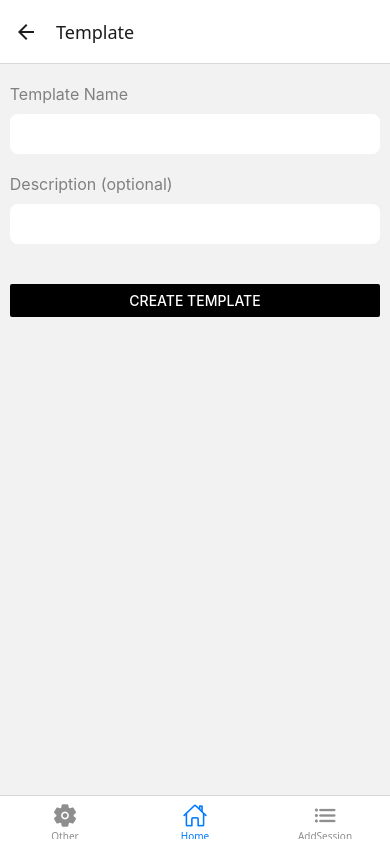
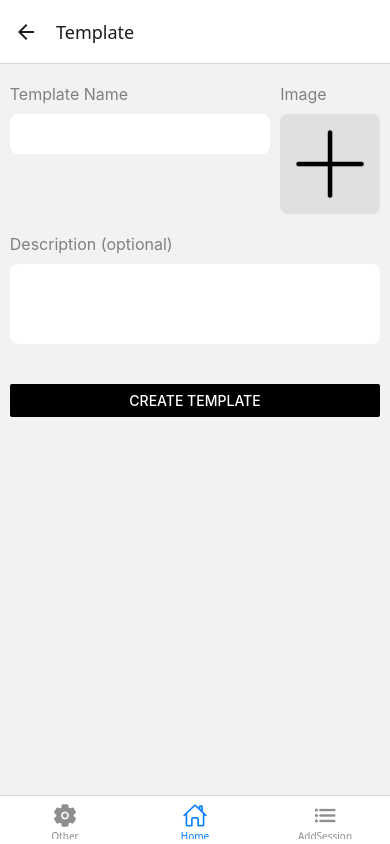
Before and after one commit to AmitBuskila/Peak-Forge-Client, a React Native app: screen /Template in a window 390 px wide. Built offline with nearby package versions, Linux system fonts and the light colour scheme.

Commit message:
Add image picker component and integrate with template modal form

```diff
--- a/package.json
+++ b/package.json
@@ -14,6 +14,7 @@
     "@react-navigation/native": "^7.0.14",
     "@react-navigation/stack": "^7.1.1",
     "expo": "~52.0.23",
+    "expo-image-picker": "^16.0.3",
     "expo-linear-gradient": "~14.0.1",
     "expo-status-bar": "~2.0.0",
     "prettier": "^3.4.2",
--- a/src/components/TemplateModal.tsx
+++ b/src/components/TemplateModal.tsx
@@ -1,19 +1,20 @@
-import { LinearGradient } from "expo-linear-gradient";
 import React, { FC } from "react";
-import { useForm, SubmitErrorHandler, Controller } from "react-hook-form";
+import { Controller, SubmitErrorHandler, useForm } from "react-hook-form";
 import {
   Button,
   ScrollView,
+  StyleSheet,
   Text,
   TextInput,
   View,
-  StyleSheet,
 } from "react-native";
+import { ImagePicker } from "./imagePicker";
 
-type FormValues = {
-  email: string;
-  password: string;
-};
+export interface FormValues {
+  image: string;
+  name: string;
+  description: string;
+}
 
 export const TemplateModal: FC<{}> = () => {
   const {
@@ -23,8 +24,8 @@ export const TemplateModal: FC<{}> = () => {
     control,
     reset,
     formState: { errors },
-  } = useForm();
-  const onSubmit = (data) => {
+  } = useForm<FormValues>();
+  const onSubmit = (data: FormValues) => {
     console.log(data);
   };
 
@@ -39,6 +40,8 @@ export const TemplateModal: FC<{}> = () => {
       }}
     >
       <View style={styles.container}>
+        <View style={{ flexDirection: "row" }}>
+          <View style={{ flexDirection: "column", flex: 1 }}>
             <Text style={styles.label}>Template Name</Text>
             <Controller
               control={control}
@@ -53,6 +56,12 @@ export const TemplateModal: FC<{}> = () => {
                 />
               )}
             />
+          </View>
+          <View style={{ flexDirection: "column", marginLeft: 10 }}>
+            <Text style={{ ...styles.label }}>Image</Text>
+            <ImagePicker form={{ control, setValue }} />
+          </View>
+        </View>
         <Text style={styles.label}>Description (optional)</Text>
         <Controller
           control={control}
@@ -60,10 +69,12 @@ export const TemplateModal: FC<{}> = () => {
           rules={{ required: false }}
           render={({ field: { onChange, onBlur, value } }) => (
             <TextInput
-              style={styles.input}
+              style={{ ...styles.input, height: 80 }}
               onBlur={onBlur}
               onChangeText={(value) => onChange(value)}
               value={value}
+              multiline={true}
+              textAlignVertical="top"
             />
           )}
         />
--- /dev/null
+++ b/src/components/imagePicker.tsx
@@ -0,0 +1,182 @@
+import React, { FC, useState } from "react";
+import { Control, Controller, UseFormSetValue } from "react-hook-form";
+import {
+  View,
+  Text,
+  TouchableOpacity,
+  Modal,
+  FlatList,
+  Image,
+  StyleSheet,
+  ImageSourcePropType,
+} from "react-native";
+import { FormValues } from "./TemplateModal";
+
+const images = [
+  {
+    id: "1",
+    uri: require("../../assets/gym.webp"),
+  },
+  {
+    id: "2",
+    uri: require("../../assets/gym.webp"),
+  },
+  {
+    id: "3",
+    uri: require("../../assets/gym.webp"),
+  },
+  {
+    id: "4",
+    uri: require("../../assets/gym.webp"),
+  },
+];
+
+interface ImagePickerProps {
+  form: {
+    control: Control<FormValues>;
+    setValue: UseFormSetValue<FormValues>;
+  };
+}
+
+type ImageType = { id: string; uri: ImageSourcePropType };
+
+export const ImagePicker: FC<ImagePickerProps> = ({
+  form: { control, setValue },
+}) => {
+  const [modalVisible, setModalVisible] = useState(false);
+
+  const selectImage = (id: string) => {
+    setValue("image", id);
+    setModalVisible(false);
+  };
+
+  const renderImage = ({ item }: { item: ImageType }) => {
+    return (
+      <TouchableOpacity
+        style={styles.imageContainer}
+        onPress={() => selectImage(item.id)}
+      >
+        <Image source={item.uri} style={styles.image} />
+      </TouchableOpacity>
+    );
+  };
+
+  return (
+    <View>
+      <Controller
+        name="image"
+        control={control}
+        render={({ field: { value } }) => (
+          <TouchableOpacity
+            style={styles.selectButton}
+            onPress={() => setModalVisible(true)}
+          >
+            {
+              <Image
+                source={
+                  images.find((img) => img.id === value)?.uri ||
+                  require("../../assets/plus.webp")
+                }
+                style={styles.selectedImagePreview}
+              />
+            }
+          </TouchableOpacity>
+        )}
+      />
+
+      <Modal
+        visible={modalVisible}
+        animationType="slide"
+        transparent={true}
+        onRequestClose={() => setModalVisible(false)}
+      >
+        <View style={styles.modalOverlay}>
+          <View style={styles.modalContent}>
+            <Text style={styles.modalTitle}>Select an Image</Text>
+            <FlatList
+              data={images}
+              keyExtractor={(item) => item.id}
+              renderItem={renderImage}
+              numColumns={1}
+              scrollEnabled
+              horizontal
+              contentContainerStyle={styles.list}
+            />
+            <TouchableOpacity
+              style={styles.closeButton}
+              onPress={() => setModalVisible(false)}
+            >
+              <Text style={styles.closeButtonText}>Close</Text>
+            </TouchableOpacity>
+          </View>
+        </View>
+      </Modal>
+    </View>
+  );
+};
+
+const styles = StyleSheet.create({
+  title: {
+    fontSize: 18,
+    fontWeight: "bold",
+    marginBottom: 20,
+  },
+  selectButton: {
+    width: 100,
+    height: 100,
+    justifyContent: "center",
+    alignItems: "center",
+    backgroundColor: "#e0e0e0",
+    borderRadius: 8,
+  },
+  selectButtonText: {
+    fontSize: 16,
+    color: "#555",
+  },
+  selectedImagePreview: {
+    width: "100%",
+    height: "100%",
+    borderRadius: 8,
+  },
+  modalOverlay: {
+    flex: 1,
+    justifyContent: "center",
+    backgroundColor: "rgba(0,0,0,0.5)",
+  },
+  modalContent: {
+    backgroundColor: "white",
+    marginHorizontal: 20,
+    borderRadius: 8,
+    padding: 20,
+    alignItems: "center",
+  },
+  modalTitle: {
+    fontSize: 18,
+    fontWeight: "bold",
+    marginBottom: 20,
+  },
+  list: {
+    alignItems: "center",
+  },
+  imageContainer: {
+    margin: 10,
+    borderWidth: 1,
+    borderColor: "#ccc",
+    borderRadius: 8,
+    overflow: "hidden",
+  },
+  image: {
+    width: 100,
+    height: 100,
+  },
+  closeButton: {
+    marginTop: 20,
+    padding: 10,
+    backgroundColor: "#007AFF",
+    borderRadius: 8,
+  },
+  closeButtonText: {
+    color: "white",
+    fontSize: 16,
+  },
+});
```
Also changed, not shown: 1 other file (tests, documents, lock files or other folders). Lines whose indentation alone changed are shown as unchanged.
